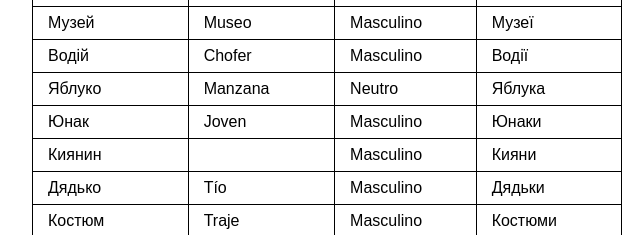
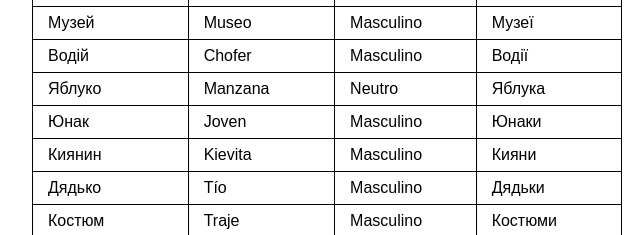
Before and after one commit to Luicha/VocabularioKurs, a plain HTML site: page index.html in a window 1280 px wide. Shown: the part 1500-1735 px from the top of the page, 18-658 px from the left. Drawn offline with Linux system fonts and the light colour scheme.

Commit message:
Agregado kievita

```diff
--- a/index.html
+++ b/index.html
@@ -77,7 +77,7 @@
             ["Водій", "Chofer", "Masculino", "Водії"],
             ["Яблуко", "Manzana", "Neutro", "Яблука"],
             ["Юнак", "Joven", "Masculino", "Юнаки"],
-            ["Киянин", "", "Masculino", "Кияни"],
+            ["Киянин", "Kievita", "Masculino", "Кияни"],
             ["Дядько", "Tío", "Masculino", "Дядьки"],
             ["Костюм", "Traje", "Masculino", "Костюми"],
             ["Сукня", "Vestido", "Femenino", "Сукні"],
```
